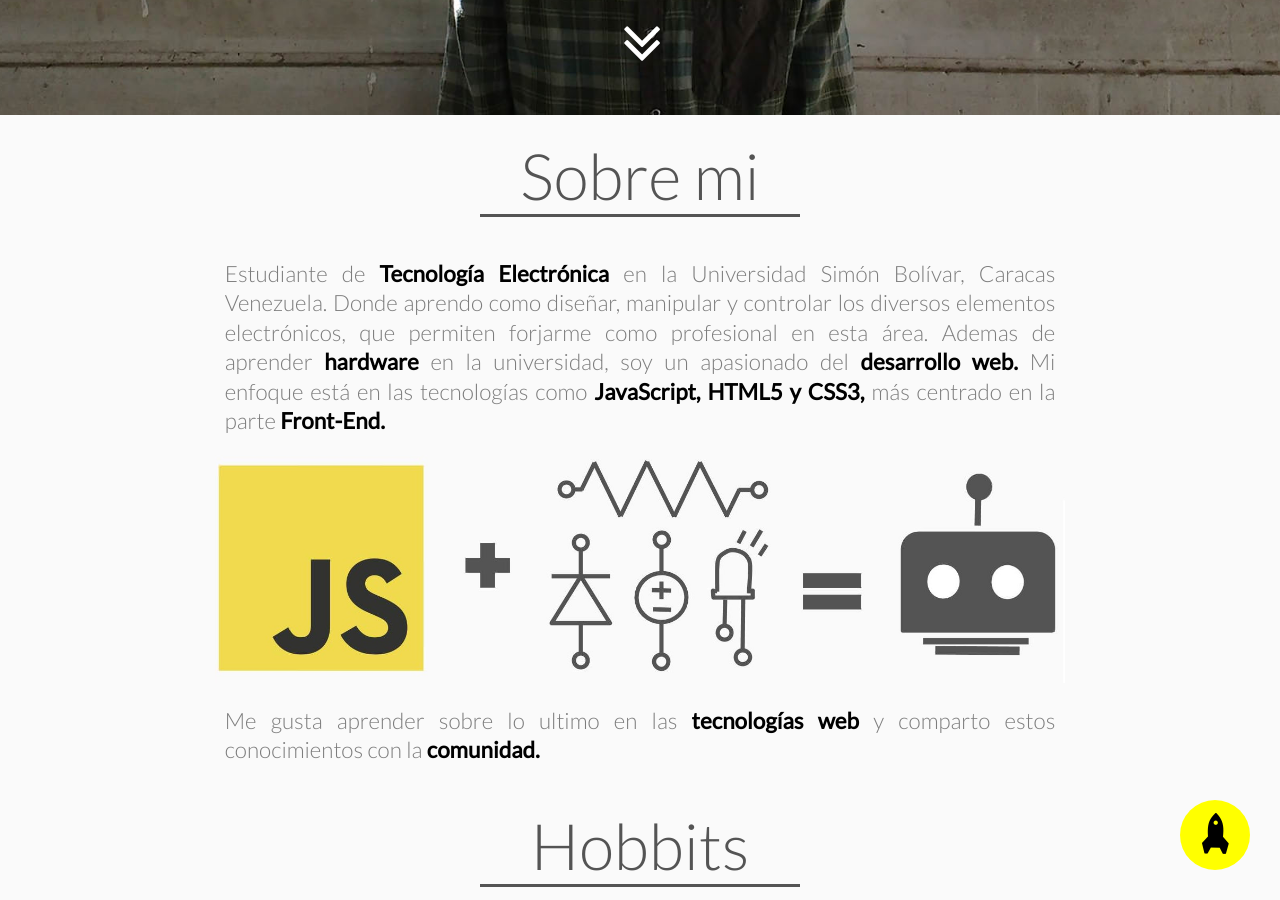
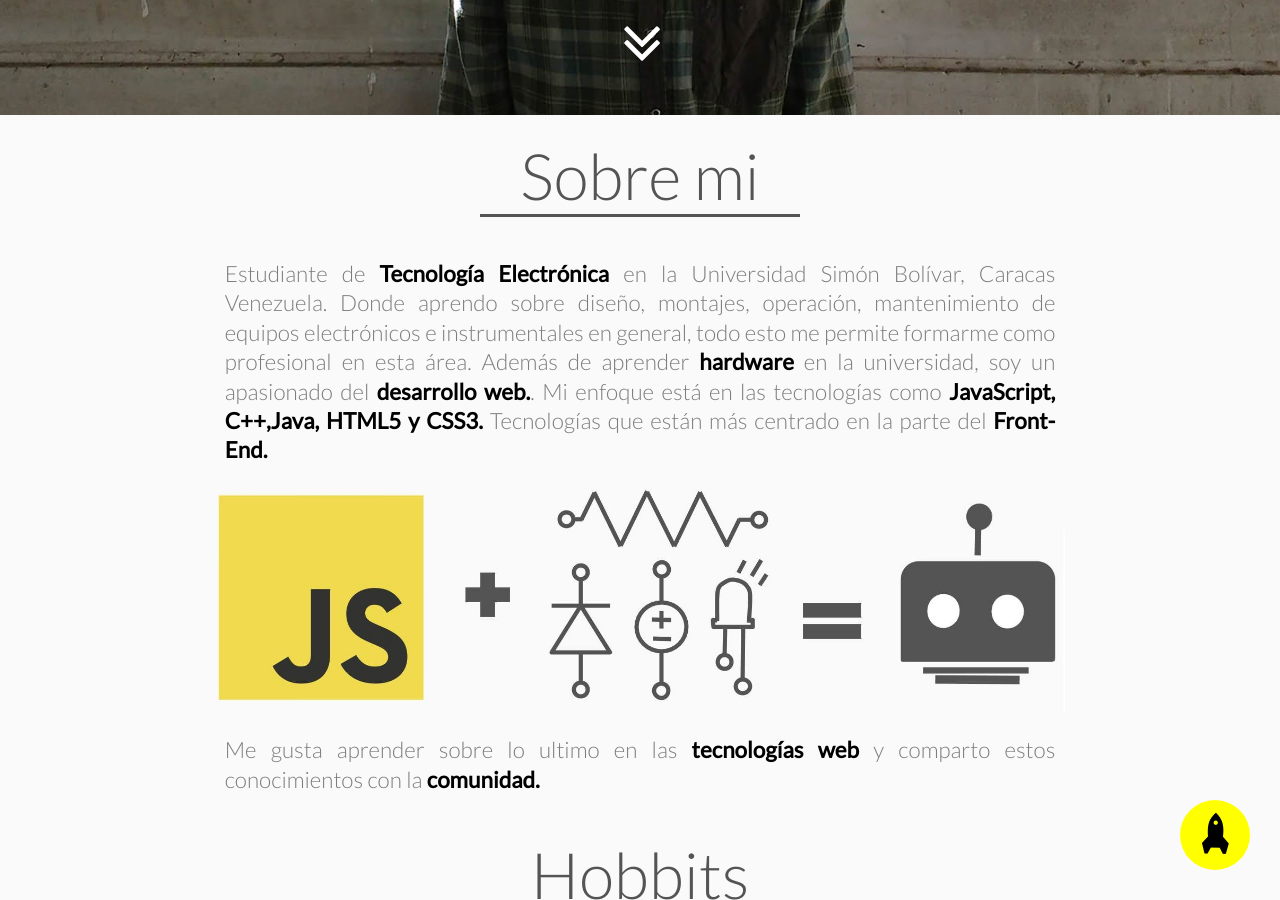
Before and after one commit to oqueber/oqueber-oqueber.github.io, a Jekyll site: the page built from index.html, in a window 1280 px wide and 900 px high, scrolled down 772 px. Built offline with Jekyll 4.4.1, drawn with Linux system fonts in a browser that asks for light colours; nearby versions of some CDN libraries; comment, search, counter and statistics services are not loaded.

Commit message:
Mejorando el about me

```diff
--- a/_includes/portafolio/header.html
+++ b/_includes/portafolio/header.html
@@ -11,13 +11,11 @@
                <div class="contenidoPresentacion col-xs-12 col-sm-10 ">
                     <h1 class="title-home">Sobre mi</h1>
                     <p>Estudiante de <span style="font-weight: bold;color: black;">Tecnología Electrónica</span> en la Universidad
-                         Simón Bolívar, Caracas Venezuela. Donde aprendo como
-                         diseñar, manipular y controlar los diversos elementos
-                         electrónicos, que permiten forjarme como profesional en
-                         esta área. Ademas de aprender <span style="font-weight: bold;color: black;">hardware</span> en la
-                         universidad, soy un apasionado del <span style="font-weight: bold;color: black;">desarrollo web.</span>
-                         Mi enfoque está en las tecnologías como <span style="font-weight: bold;color: black;">JavaScript, HTML5 y CSS3,</span> más centrado en la parte <span style="font-weight: bold;color: black;">Front-End.</span>
-                    </p>
+                         Simón Bolívar, Caracas Venezuela. Donde aprendo sobre diseño, montajes, operación, mantenimiento de equipos electrónicos e instrumentales en general,
+                    todo esto me permite formarme como profesional en esta área. Además de aprender <span style="font-weight: bold;color: black;">hardware</span> en la universidad, soy un
+                    apasionado del <span style="font-weight: bold;color: black;">desarrollo web.</span>. Mi enfoque está en las tecnologías como <span style="font-weight: bold;color: black;"> JavaScript, C++,Java, HTML5 y CSS3.</span> Tecnologías
+                    que están más centrado en la parte del <span style="font-weight: bold;color: black;">Front-End.</span></p>
+
                     <img src="{{ site.baseurl }}/img/robotic.jpg" alt="Robotic" style="max-width:100%;">
                     <p>Me gusta aprender sobre lo ultimo en las <span style="font-weight: bold;color: black;">tecnologías web</span> y comparto estos conocimientos con la <span style="font-weight: bold;color: black;">comunidad.</span></p>
 
```
